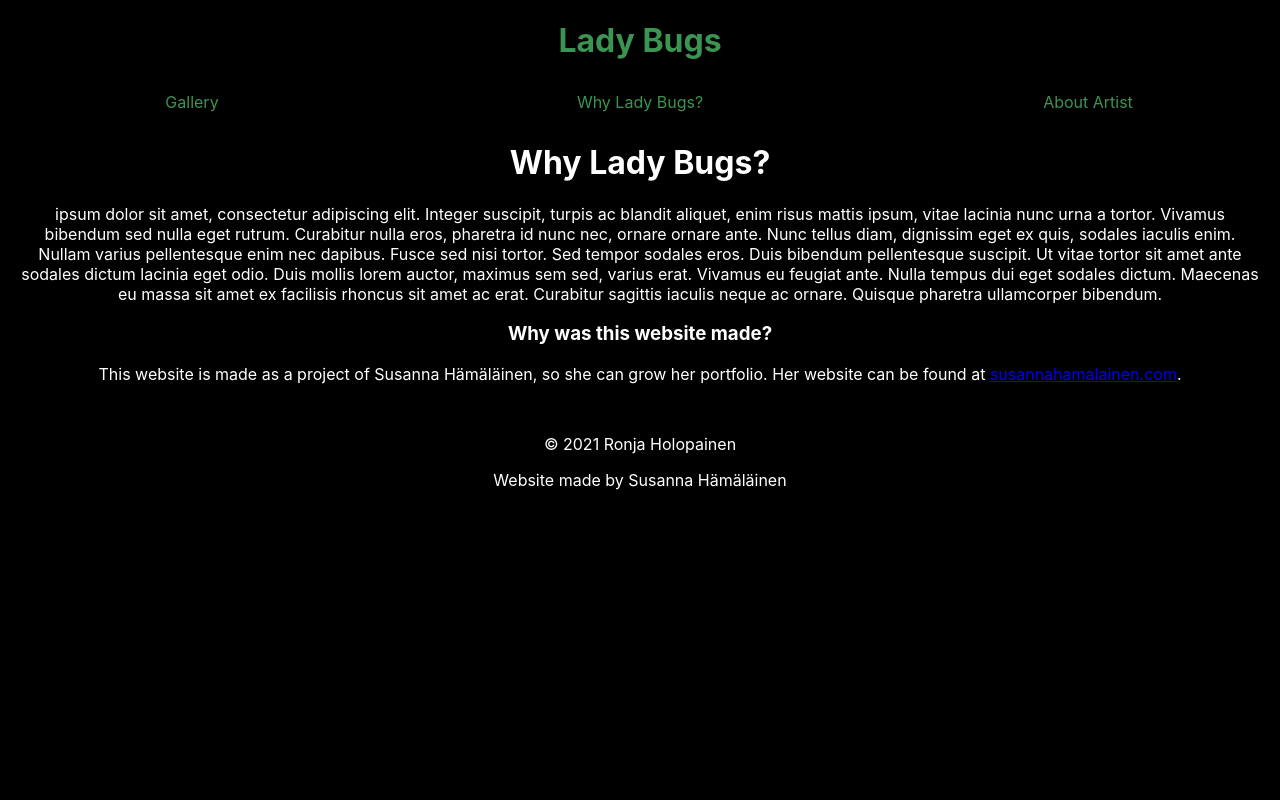
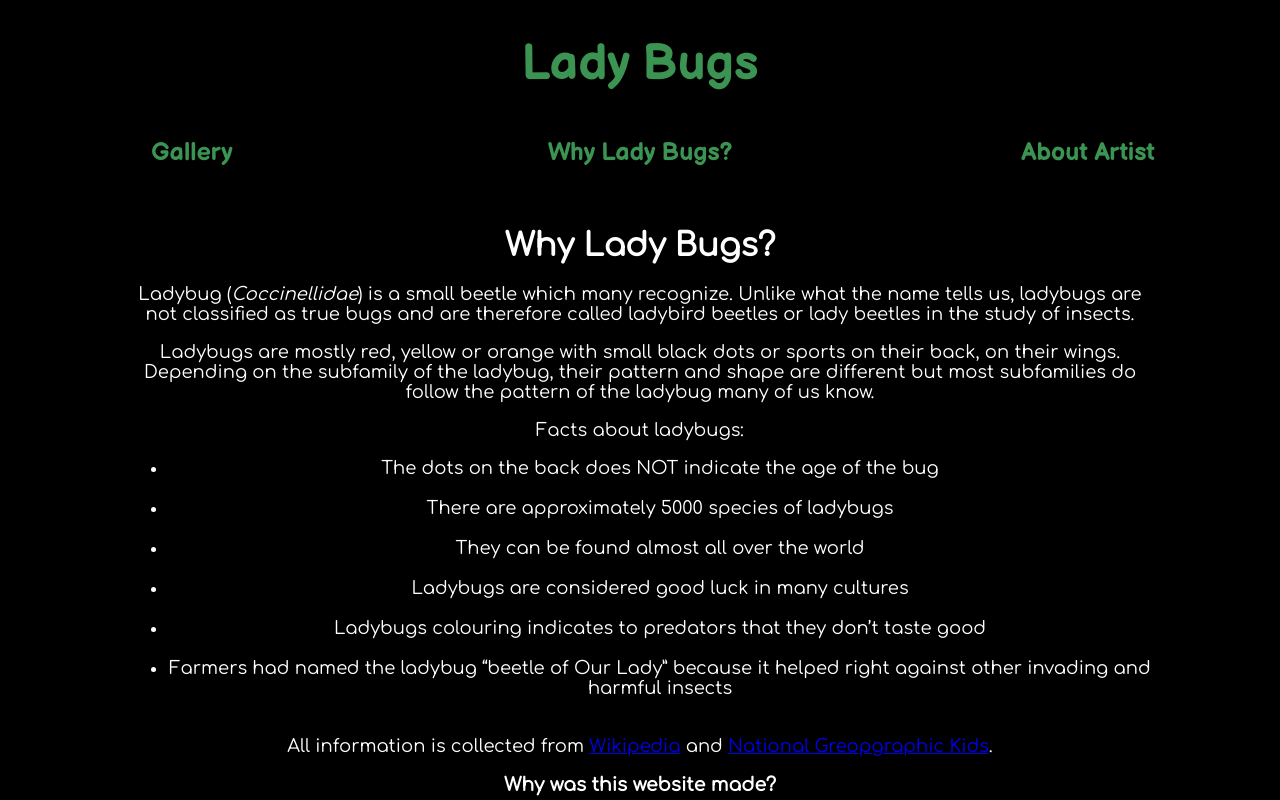
Before and after one commit to Lesuz/LadybugGallery, a React (Create React App) app: page /pages/Whyladybug in a window 1280 px wide. Shown: the top 800 px of the page. Built offline with nearby package versions, Linux system fonts and the light colour scheme.

Commit message:
made more responsive

```diff
--- a/src/App.css
+++ b/src/App.css
@@ -1,3 +1,5 @@
+@import url('https://fonts.googleapis.com/css2?family=Balsamiq+Sans:wght@700&display=swap');
+@import url('https://fonts.googleapis.com/css2?family=Comfortaa&display=swap');
 
 /* box-sizing allows to inlcude teh padding and border in the total width and height*/
 * {
@@ -12,9 +14,11 @@
   width: 100%;
   margin: auto;
   height: auto;
+  font-family: 'Balsamiq Sans', cursive;
 }
 .header h1{
   color: rgb(60, 148, 82);
+  font-size: 50px;
 }
 .nav {
   width: 100%;
@@ -60,16 +64,58 @@
   height: auto;
   margin-top: 10px;
   border-radius: 3px;
+  transition: transform .2s;
+}
+.gallery img:hover {
+  transform: scale(1.05);
 }
 .wrapper {
   margin-left: 20px;
   margin-right: 20px;
   text-align: center;
   color: white;
+  font-family: 'Comfortaa', cursive;
+}
+.factsaboutladybugs li{
+  padding-bottom: 20px;
 }
 .footer {
   color: white;
   margin-top: 50px;
   bottom: 0;
   text-align: center;
+  font-family: 'Comfortaa', cursive;
 }
+
+@media only screen and (min-width: 600px) {
+
+  .header-menu {
+    font-size: 25px;
+  }
+
+  .gallery {
+    margin-top: 30px;
+  }
+  .wrapper {
+    margin-top: 50px;
+    width: 80%;
+    margin-right: auto;
+    margin-left: auto;
+  }
+  .wrapper p {
+    font-size: 18px;
+  }
+  .wrapper ul li{
+    font-size: 18px;
+  }
+  .factsaboutladybugs li{
+    padding-bottom: 20px;
+  }
+  .footer {
+    color: white;
+    margin-top: 50px;
+    bottom: 0;
+    text-align: center;
+    font-family: 'Comfortaa', cursive;
+  }
+}
--- a/src/components/Footer.js
+++ b/src/components/Footer.js
@@ -6,6 +6,8 @@ function Footer() {
     <div className="footer">
       <p>&copy; 2021 Ronja Holopainen</p>
       <p>Website made by Susanna Hämäläinen</p>
+      <p>Header icon made by <a href="https://www.freepik.com" title="Freepik">Freepik</a> from
+      <a href="https://www.flaticon.com/" title="Flaticon">www.flaticon.com</a></p>
     </div>
   );
 }
--- a/src/components/Header.js
+++ b/src/components/Header.js
@@ -1,6 +1,7 @@
 import { BrowserRouter as Router, Link, Route} from 'react-router-dom';
 
 import Navigation from './Navigation';
+import ladybug from '../img/ladybug.png';
 
 function Header() {
   return (
--- a/src/pages/Whyladybug.js
+++ b/src/pages/Whyladybug.js
@@ -3,15 +3,27 @@ function Whyladybug() {
     return (
       <div className="wrapper">
         <h1>Why Lady Bugs?</h1>
-        <p>ipsum dolor sit amet, consectetur adipiscing elit. Integer suscipit, turpis ac blandit aliquet,
-          enim risus mattis ipsum, vitae lacinia nunc urna a tortor. Vivamus bibendum sed nulla eget rutrum.
-          Curabitur nulla eros, pharetra id nunc nec, ornare ornare ante. Nunc tellus diam, dignissim eget ex
-          quis, sodales iaculis enim. Nullam varius pellentesque enim nec dapibus. Fusce sed nisi tortor. Sed
-          tempor sodales eros. Duis bibendum pellentesque suscipit. Ut vitae tortor sit amet ante sodales
-          dictum lacinia eget odio. Duis mollis lorem auctor, maximus sem sed, varius erat. Vivamus eu feugiat
-          ante. Nulla tempus dui eget sodales dictum. Maecenas eu massa sit amet ex facilisis rhoncus sit amet
-          ac erat. Curabitur sagittis iaculis neque ac ornare. Quisque pharetra ullamcorper bibendum.
+        <p>Ladybug (<em>Coccinellidae</em>) is a small beetle which many recognize. Unlike what the name tells us,
+          ladybugs are not classified as true bugs and are therefore called ladybird beetles or lady beetles
+          in the study of insects.
         </p>
+        <p>
+        Ladybugs are mostly red, yellow or orange with small black dots or sports on their back, on their wings.
+        Depending on the subfamily of the ladybug, their pattern and shape are different but most subfamilies do
+        follow the pattern of the ladybug many of us know.
+        </p>
+        <p>
+          Facts about ladybugs:
+        </p>
+        <ul className="factsaboutladybugs">
+          <li>The dots on the back does NOT indicate the age of the bug</li>
+          <li>There are approximately 5000 species of ladybugs</li>
+          <li>They can be found almost all over the world</li>
+          <li>Ladybugs are considered good luck in many cultures</li>
+          <li>Ladybugs colouring indicates to predators that they don’t taste good</li>
+          <li>Farmers had named the ladybug “beetle of Our Lady” because it helped right against other invading and harmful insects</li>
+        </ul>
+        <p>All information is collected from <a href="https://en.wikipedia.org/wiki/Coccinellidae" target="_blank">Wikipedia</a> and <a href="https://kids.nationalgeographic.com/animals/invertebrates/insects/ladybug/" target="_blank">National Greopgraphic Kids</a>.</p>
         <h3>Why was this website made?</h3>
         <p>
           This website is made as a project of Susanna Hämäläinen, so she can grow her portfolio. Her website can be found at <a target="_blank" href="https://www.susannahamalainen.com/">susannahamalainen.com</a>.
```
Also changed, not shown: src/img/ladybug.png (added), 1 other file (tests, documents, lock files or other folders).
